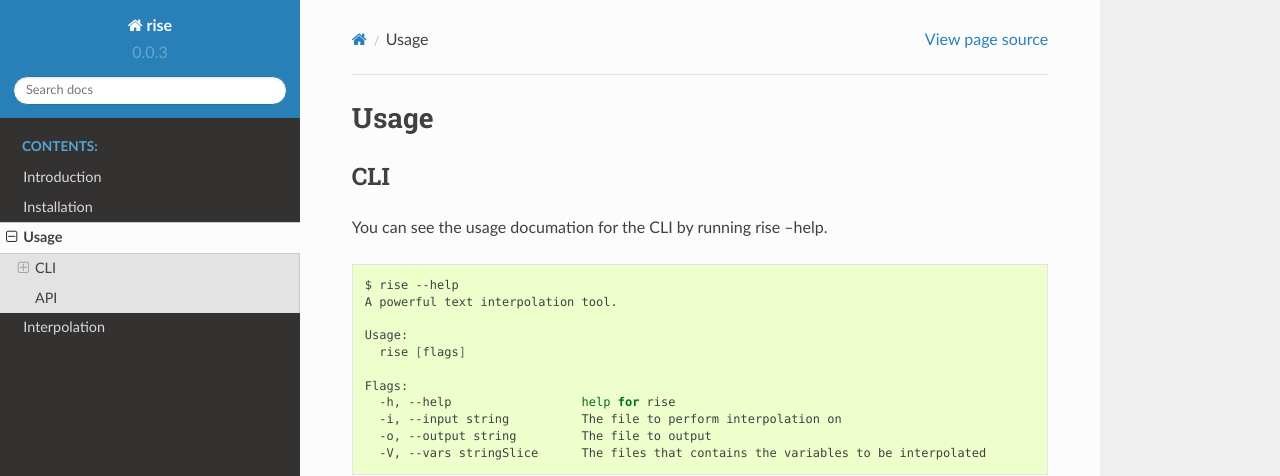
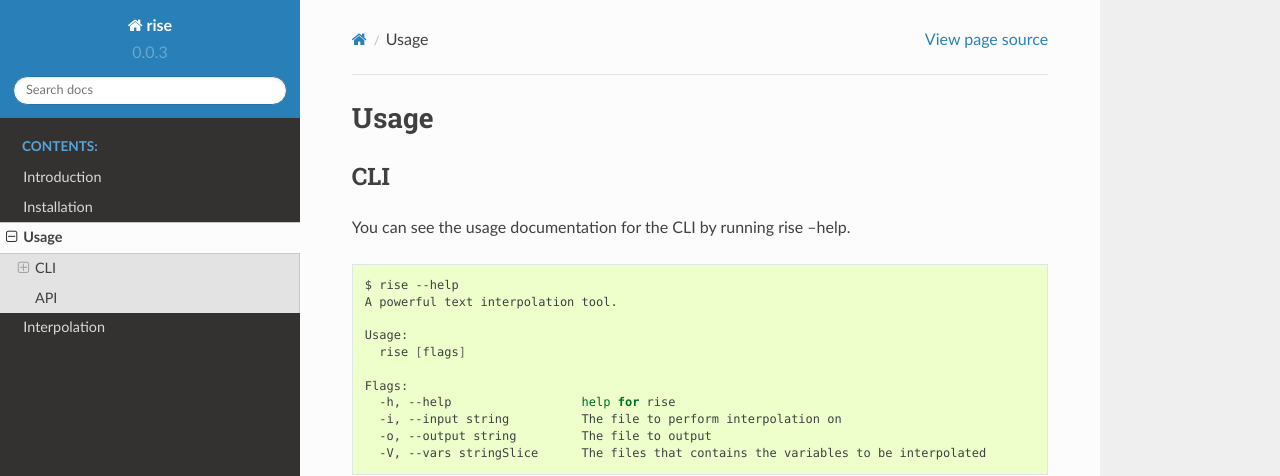
Before and after one commit to openpixel/rise, a Sphinx documentation site: the page built from docs/usage.rst, in a window 1280 px wide and 900 px high. Shown: the top 476 px of the window. Built offline with Sphinx 7.4.7 and the Read the Docs theme 2.0.0, drawn with Linux system fonts in a browser that asks for light colours.

Commit message:
Fix typo

```diff
--- a/docs/usage.rst
+++ b/docs/usage.rst
@@ -4,7 +4,7 @@ Usage
 CLI
 ---
 
-You can see the usage documation for the CLI by running rise --help.
+You can see the usage documentation for the CLI by running rise --help.
 
 .. code-block:: bash
 
```
Also changed, not shown: README.md (+1 -1 lines).
